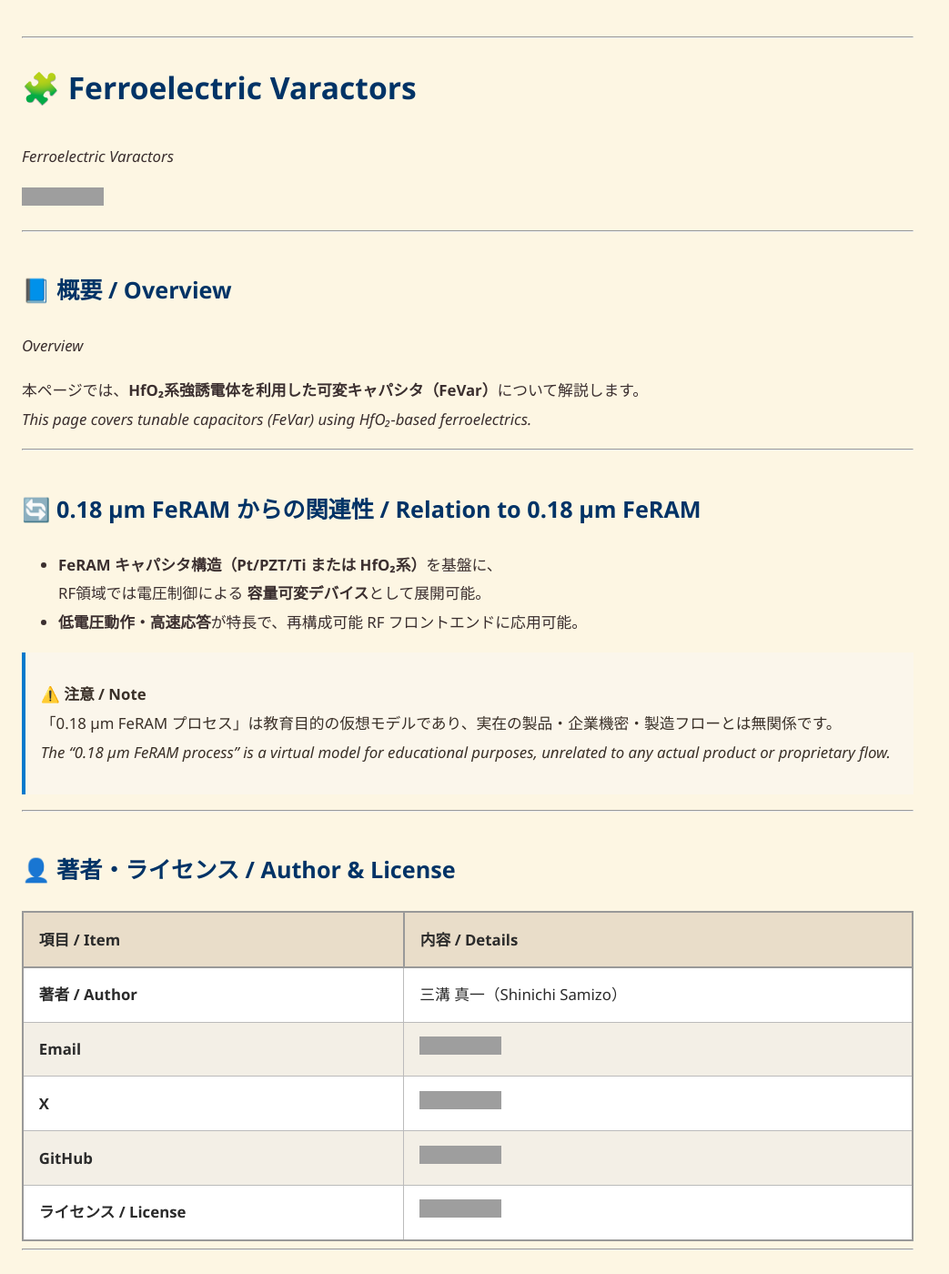
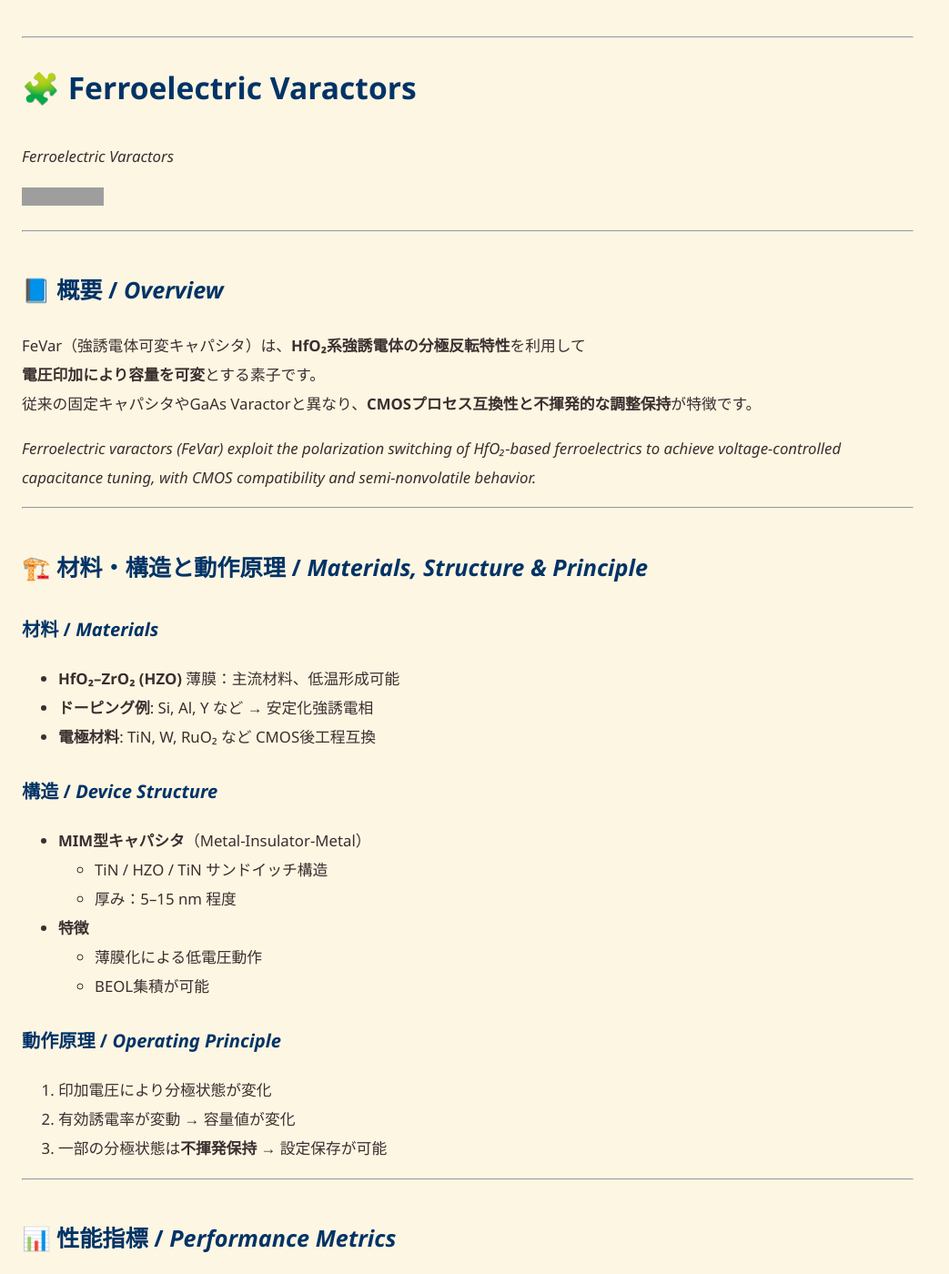
Before and after one commit to Samizo-AITL/Edusemi-Plus, a Jekyll site: the page built from applied-devices/rf-devices/ferroelectric-varactors.md, in a window 1280 px wide and 1400 px high. Shown: the whole window at 91% size, without its empty margins (0-1043 px from the left). Built offline with Jekyll 4.4.1, drawn with Linux system fonts in a browser that asks for light colours; some of the changed text lies outside the part shown; grey boxes are pictures that could not be loaded.

Commit message:
Update ferroelectric-varactors.md

```diff
--- a/applied-devices/rf-devices/ferroelectric-varactors.md
+++ b/applied-devices/rf-devices/ferroelectric-varactors.md
@@ -12,39 +12,105 @@
 
 ---
 
-## 📘 概要 / Overview
-*Overview*
+## 📘 概要 / *Overview*
+FeVar（強誘電体可変キャパシタ）は、**HfO₂系強誘電体の分極反転特性**を利用して
+**電圧印加により容量を可変**とする素子です。
+従来の固定キャパシタやGaAs Varactorと異なり、**CMOSプロセス互換性と不揮発的な調整保持**が特徴です。
 
-本ページでは、**HfO₂系強誘電体を利用した可変キャパシタ（FeVar）**について解説します。
-*This page covers tunable capacitors (FeVar) using HfO₂-based ferroelectrics.*
+*Ferroelectric varactors (FeVar) exploit the polarization switching of HfO₂-based ferroelectrics to achieve voltage-controlled capacitance tuning, with CMOS compatibility and semi-nonvolatile behavior.*
 
 ---
 
-## 🔄 0.18 µm FeRAM からの関連性 / Relation to 0.18 µm FeRAM
+## 🏗️ 材料・構造と動作原理 / *Materials, Structure & Principle*
 
-- **FeRAM キャパシタ構造（Pt/PZT/Ti または HfO₂系）**を基盤に、
-  RF領域では電圧制御による **容量可変デバイス**として展開可能。
-- **低電圧動作・高速応答**が特長で、再構成可能 RF フロントエンドに応用可能。
+### 材料 / *Materials*
+- **HfO₂–ZrO₂ (HZO)** 薄膜：主流材料、低温形成可能
+- **ドーピング例**: Si, Al, Y など → 安定化強誘電相
+- **電極材料**: TiN, W, RuO₂ など CMOS後工程互換
 
-> ⚠️ **注意 / Note**
-> 「0.18 µm FeRAM プロセス」は教育目的の仮想モデルであり、実在の製品・企業機密・製造フローとは無関係です。
-> *The “0.18 µm FeRAM process” is a virtual model for educational purposes, unrelated to any actual product or proprietary flow.*
+### 構造 / *Device Structure*
+- **MIM型キャパシタ**（Metal-Insulator-Metal）
+  - TiN / HZO / TiN サンドイッチ構造
+  - 厚み：5–15 nm 程度
+- **特徴**
+  - 薄膜化による低電圧動作
+  - BEOL集積が可能
+
+### 動作原理 / *Operating Principle*
+1. 印加電圧により分極状態が変化
+2. 有効誘電率が変動 → 容量値が変化
+3. 一部の分極状態は**不揮発保持** → 設定保存が可能
 
 ---
 
-## 👤 **著者・ライセンス / Author & License**
+## 📊 性能指標 / *Performance Metrics*
 
-| **項目 / Item** | **内容 / Details** |
-|-----------------|--------------------|
+| 指標 / Metric | 要求値 (目安) | 備考 |
+|---|---|---|
+| 可変比 / Tuning Ratio | 1.5–3× | 通常 2×程度で十分 |
+| Q値 (2–6 GHz) | >30 | スマホFEMで実用レベル |
+| 動作電圧 | 1–3 V | CMOS互換性重視 |
+| 応答速度 | nsオーダー | MEMSより高速 |
+| 保持特性 | >10⁶サイクル | RF再設定用途では十分 |
+
+---
+
+## 📡 応用分野 / *Applications*
+
+| 分野 / Field | 応用例 / Application | メリット / Benefits |
+|---|---|---|
+| 📱 **スマートフォン** | アンテナチューニング、マルチバンド整合 | 部品点数削減、小型化 |
+| 📶 **IoT/LPWAN** | 周囲環境に応じた自動アンテナ補正 | 低電力・不揮発設定保持 |
+| 🚗 **車載 (V2X, Telematics)** | 温度変動補償、耐環境性強化 | −40〜125℃、AEC-Q準拠 |
+| 🛰️ **6G/先端通信** | 再構成可能フィルタ・マッチ回路 | 動的周波数切替、高周波動作 |
+
+---
+
+## 🔬 研究動向・産業ロードマップ / *Research & Roadmap*
+
+- **学術研究**
+  - HfO₂系FeVarの GHz帯特性報告（応答性・Q値）
+  - FeFETとの複合研究（メモリ＋RF機能融合）
+
+- **産業動向**
+  - スマホRF FEM：BAW/FBARが主流だが可変性の需要増
+  - IoT/LPWAN市場：低電力・再構成アンテナ向けに期待
+  - 車載市場：AEC-Q信頼性要件が参入障壁
+
+- **ロードマップ**
+  1. **短期 (0–3年)**: PDK化、大学・研究用途で普及
+  2. **中期 (3–7年)**: IoT・車載での実証、評価基板提供
+  3. **長期 (7–10年)**: スマホRF FEMで部分実装、6G標準化へ
+
+---
+
+## ⚠️ 課題と展望 / *Challenges & Outlook*
+
+### 課題 / *Challenges*
+- 高周波での損失 (Q値改善が必須)
+- 長期信頼性（分極疲労・温度耐性）
+- プロセスばらつきとBEOL統合の難しさ
+
+### 展望 / *Outlook*
+- **不揮発特性**を活かした「セルフチューニングRF」への応用
+- **MEMSやGaAs Varactorの置換**を狙う差別化要素
+- 教育・研究用教材として「CMOS集積型可変デバイス」を学ぶ基盤
+
+---
+
+## 👤 著者・ライセンス / *Author & License*
+
+| 項目 / Item | 詳細 / Details |
+|---|---|
 | **著者 / Author** | 三溝 真一（Shinichi Samizo） |
 | **Email** | [![Email](https://img.shields.io/badge/Email-shin3t72%40gmail.com-red?style=for-the-badge&logo=gmail)](mailto:shin3t72@gmail.com) |
 | **X** | [![X](https://img.shields.io/badge/X-@shin3t72-black?style=for-the-badge&logo=x)](https://x.com/shin3t72) |
 | **GitHub** | [![GitHub](https://img.shields.io/badge/GitHub-Samizo--AITL-blue?style=for-the-badge&logo=github)](https://github.com/Samizo-AITL) |
-| **ライセンス / License** | [![Hybrid License](https://img.shields.io/badge/license-Hybrid-blueviolet?style=for-the-badge)](../../../../#-ライセンス--license) |
+| **ライセンス / License** | [![Hybrid License](https://img.shields.io/badge/license-Hybrid-blueviolet?style=for-the-badge)](../../../../#-ライセンス--license) <br> 再配布・改変自由（教育目的） / *Free for educational use* <br> 商用利用は別途許可 / *Commercial use requires separate permission* |
 
 ---
 
-## ⬆️ 戻る / Back
+## ⬆️ 戻る / *Back*
 
 | Link | Badge |
 |---|---|
```
